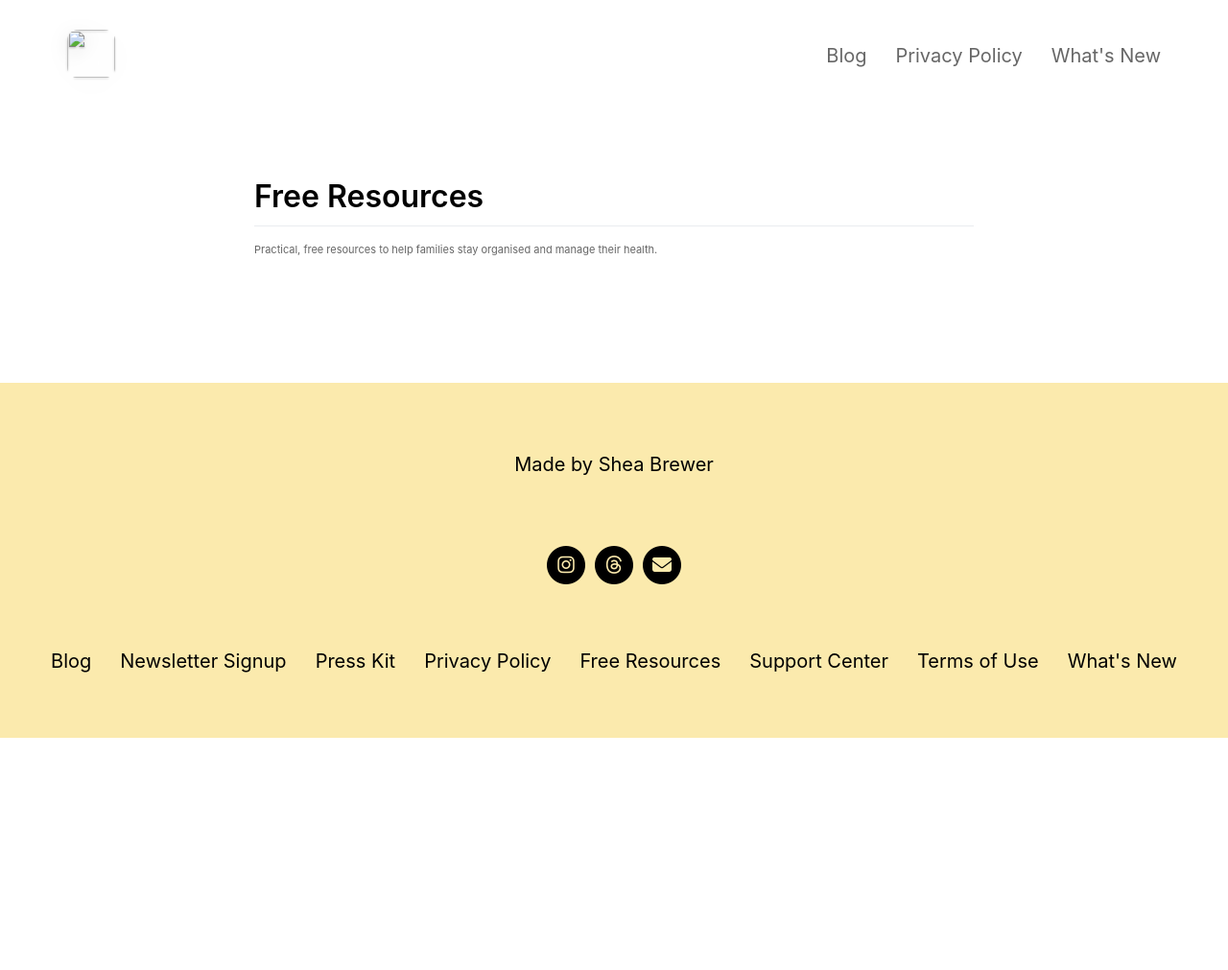
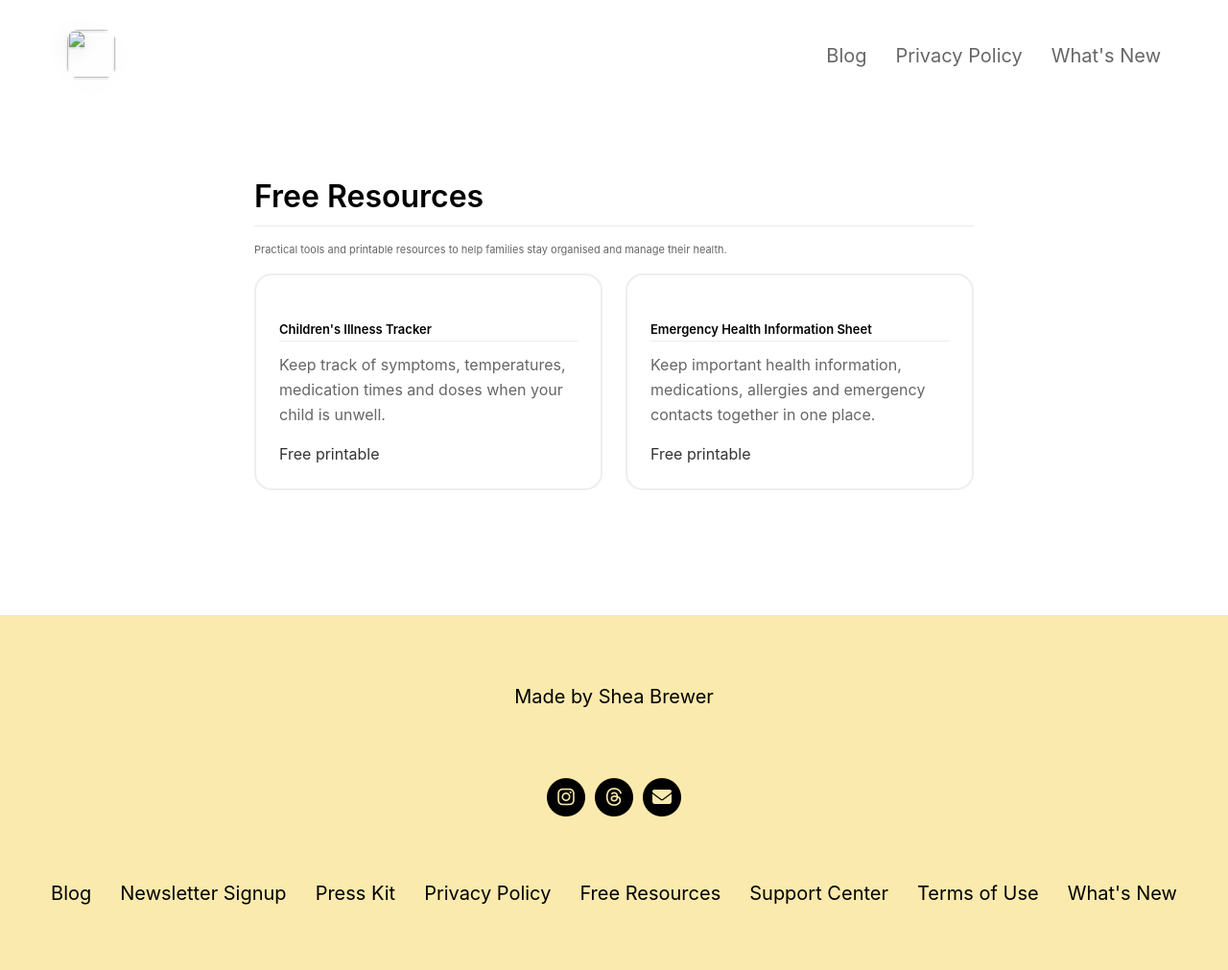
Before and after one commit to sheabrewer1986/WellBeeWebsite, a Jekyll site: the page built from _pages/resources.md, in a window 1280 px wide. Shown: the whole page at 96% size. Built offline with Jekyll 4.4.1, drawn with Linux system fonts in a browser that asks for light colours; nearby versions of some CDN libraries; before the commit the page ends 900 px from its top, so only the background shows below that.

Commit message:
[Tweak] Adding grid layout to resources home page
Added new printable resources for tracking children's health and emergency information.

```diff
--- a/_pages/resources.md
+++ b/_pages/resources.md
@@ -7,4 +7,40 @@ permalink: /resources/
 
 # Free Resources
 
-Practical, free resources to help families stay organised and manage their health.
+Practical tools and printable resources to help families stay organised and manage their health.
+
+<div class="resourceGrid">
+
+    <div class="resourceCard">
+
+        <h2>Children's Illness Tracker</h2>
+
+        <p>
+
+            Keep track of symptoms, temperatures, medication times
+
+            and doses when your child is unwell.
+
+        </p>
+
+        <span class="resourceTag">Free printable</span>
+
+    </div>
+
+    <div class="resourceCard">
+
+        <h2>Emergency Health Information Sheet</h2>
+
+        <p>
+
+            Keep important health information, medications,
+
+            allergies and emergency contacts together in one place.
+
+        </p>
+
+        <span class="resourceTag">Free printable</span>
+
+    </div>
+
+</div>
```
